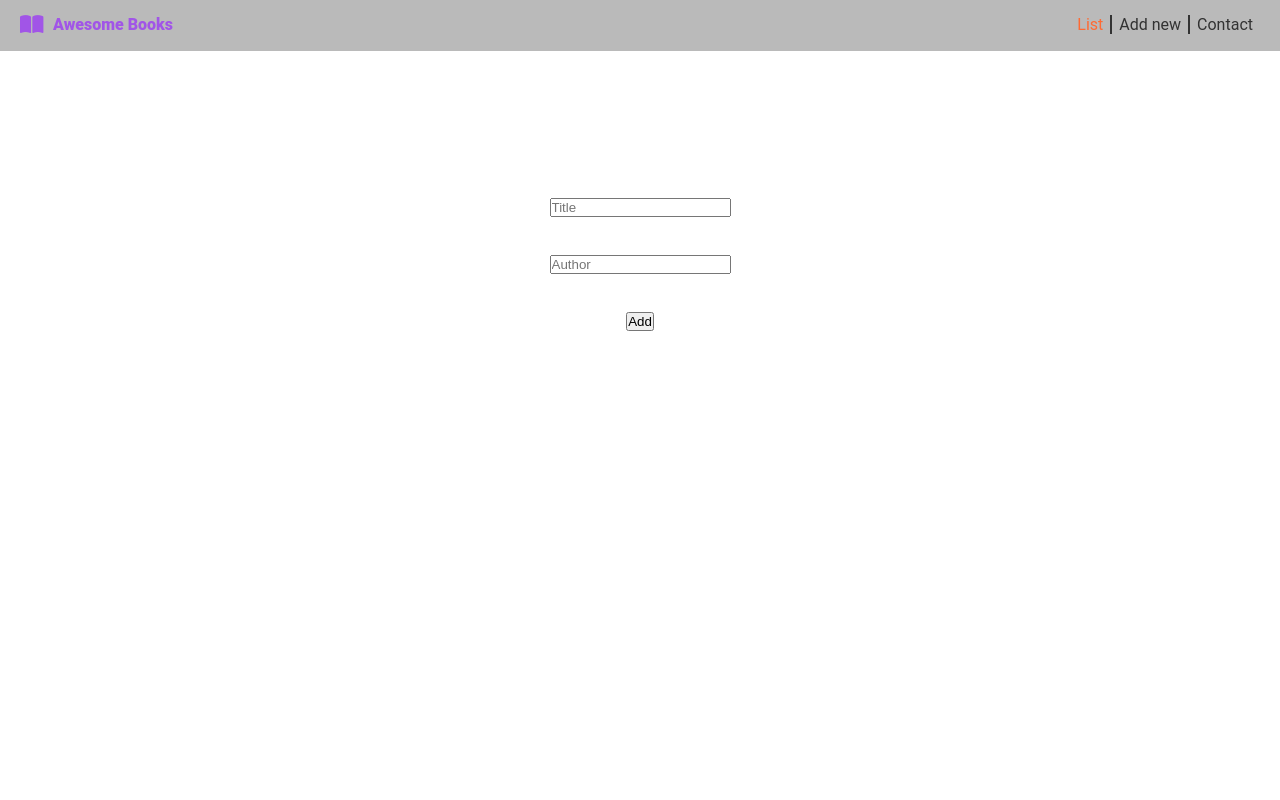
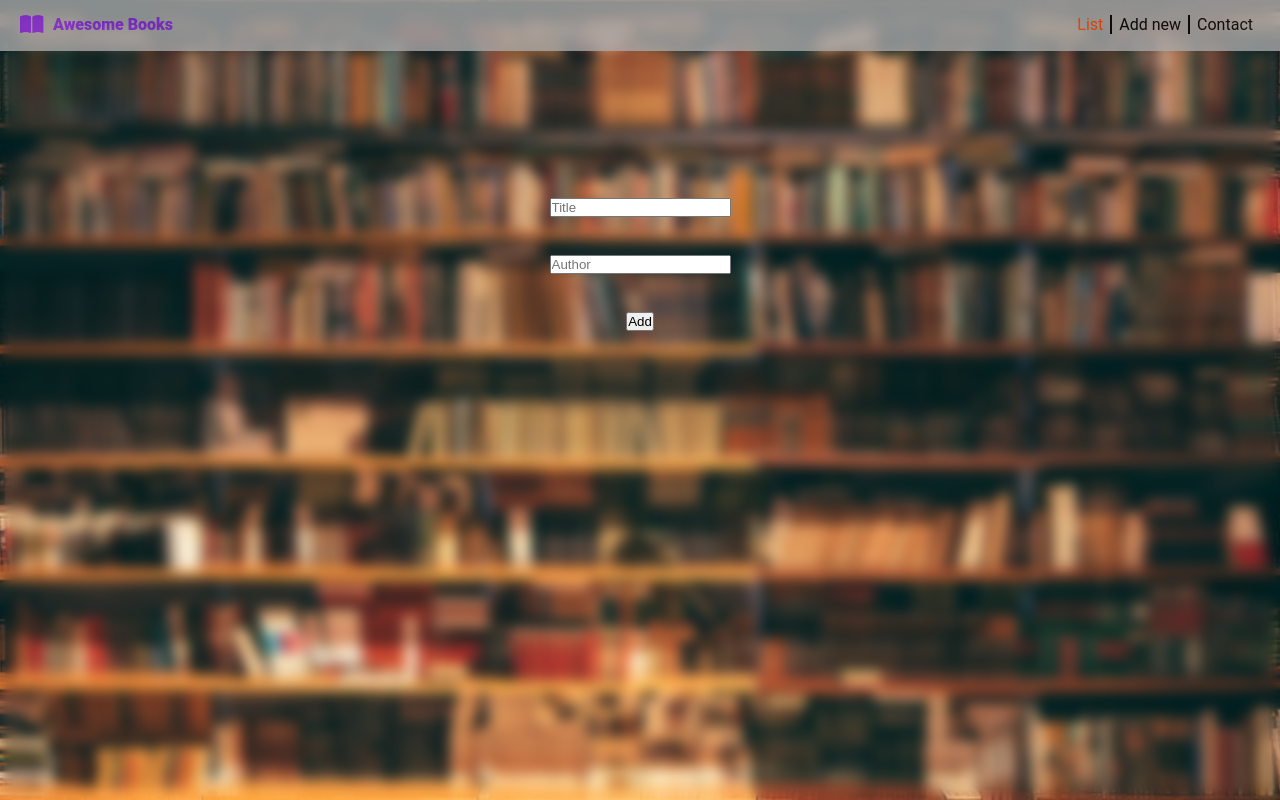
Before and after one commit to AFakhriddinov/Books-app, a website: page index.html in a window 1280 px wide. Drawn offline with Linux system fonts and the light colour scheme; a web font is replaced by a local one.

Commit message:
Add background image

```diff
--- a/index.css
+++ b/index.css
@@ -10,7 +10,8 @@
 
 body {
   font-family: "Roboto", sans-serif;
-  backdrop-filter: blur(5px);
+  backdrop-filter: blur(7px);
+  background-image: url(./images/book-shelf.jpg);
   background-repeat: no-repeat;
   background-size: cover;
   background-position: center;
```
